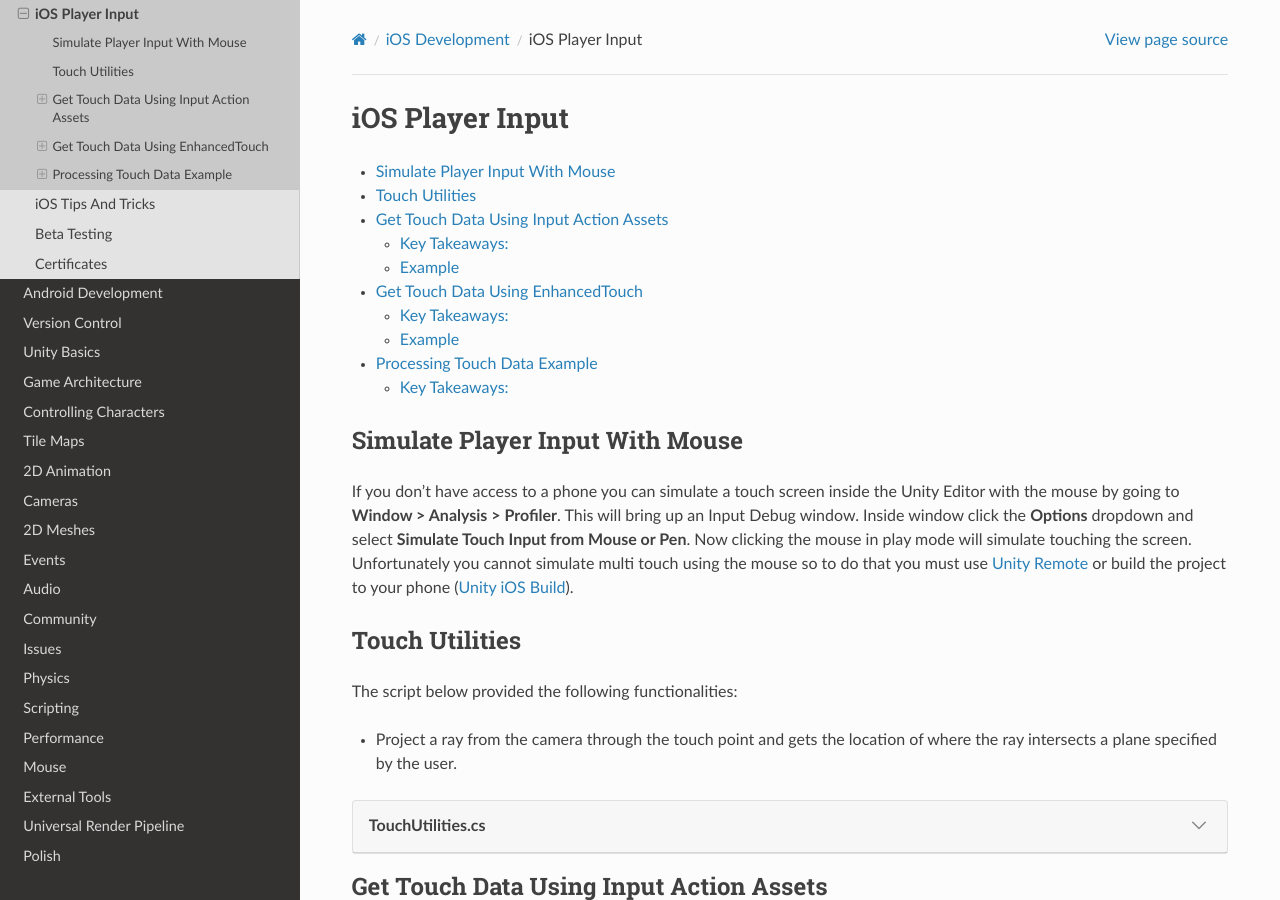
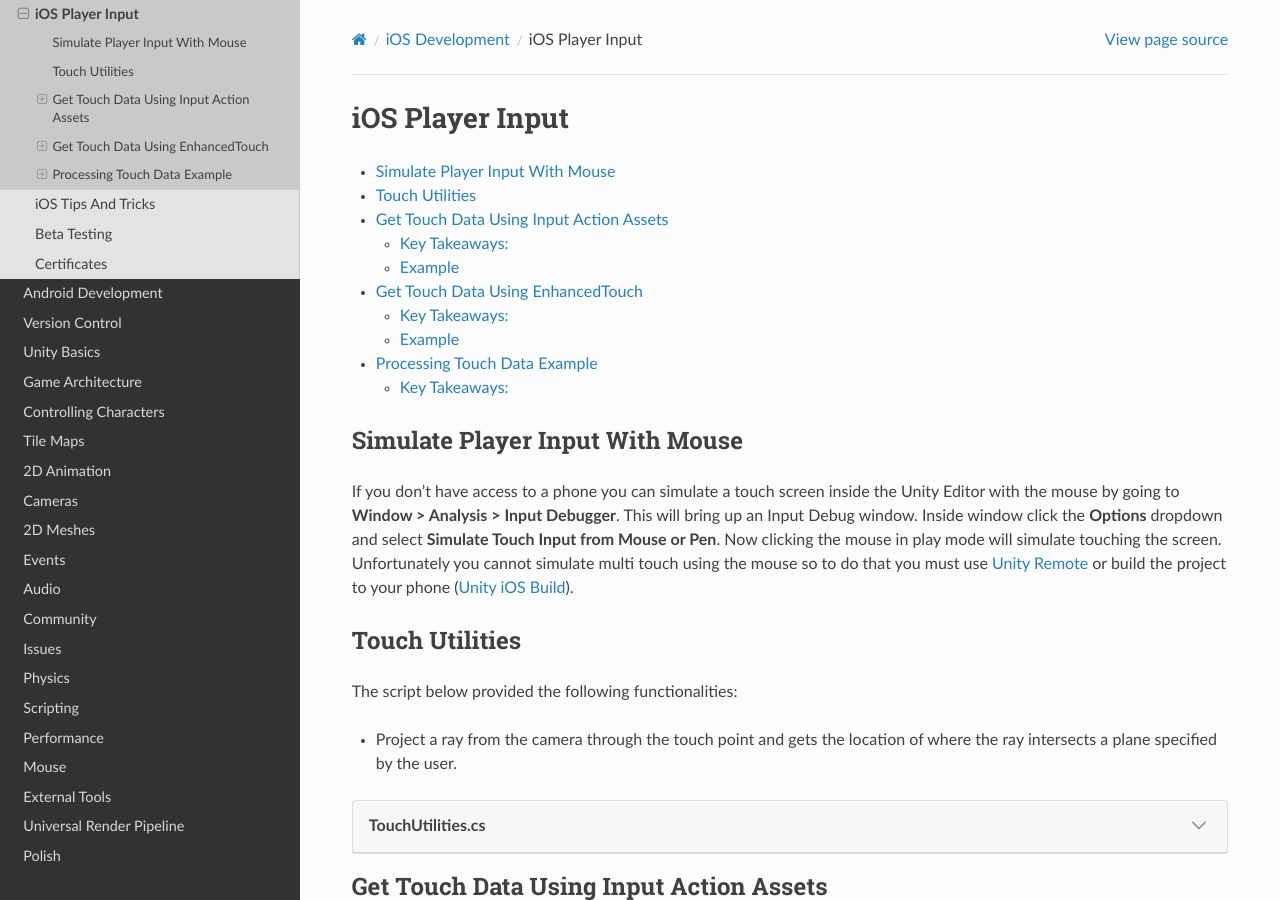
Before and after one commit to JeffCube99/UnityWiki, a Sphinx documentation site: the page built from docs/source/ios_development/player_input.rst, in a window 1280 px wide and 900 px high. Built offline with Sphinx 7.4.7 and the Read the Docs theme 2.0.0, drawn with Linux system fonts in a browser that asks for light colours.

Commit message:
* Fixing Typo

```diff
--- a/docs/source/ios_development/player_input.rst
+++ b/docs/source/ios_development/player_input.rst
@@ -9,7 +9,7 @@
 ################################
 
 If you don't have access to a phone you can simulate a touch screen inside the Unity Editor with the mouse by going to
-**Window > Analysis > Profiler**. This will bring up an Input Debug window. Inside window click the **Options** dropdown and select
+**Window > Analysis > Input Debugger**. This will bring up an Input Debug window. Inside window click the **Options** dropdown and select
 **Simulate Touch Input from Mouse or Pen**. Now clicking the mouse in play mode will simulate touching the screen.
 Unfortunately you cannot simulate multi touch using the mouse so to do that you must use :ref:`Unity_Remote` or build
 the project to your phone (:ref:`Unity_iOS_Build`).
```
